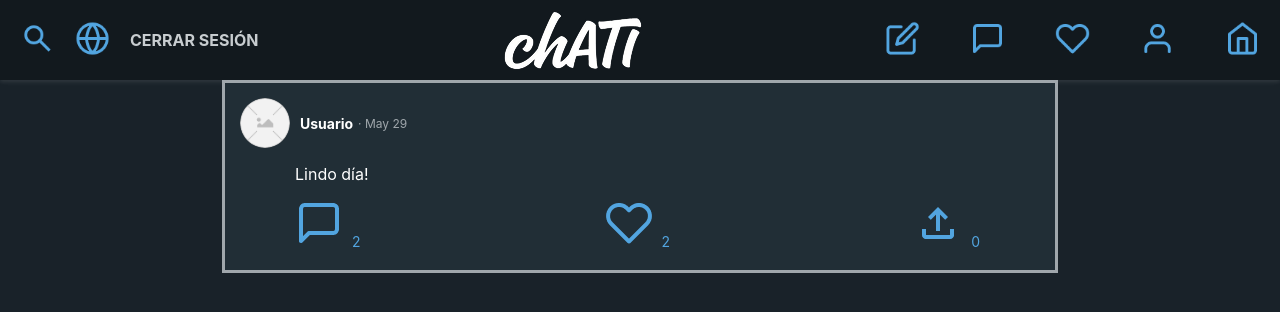
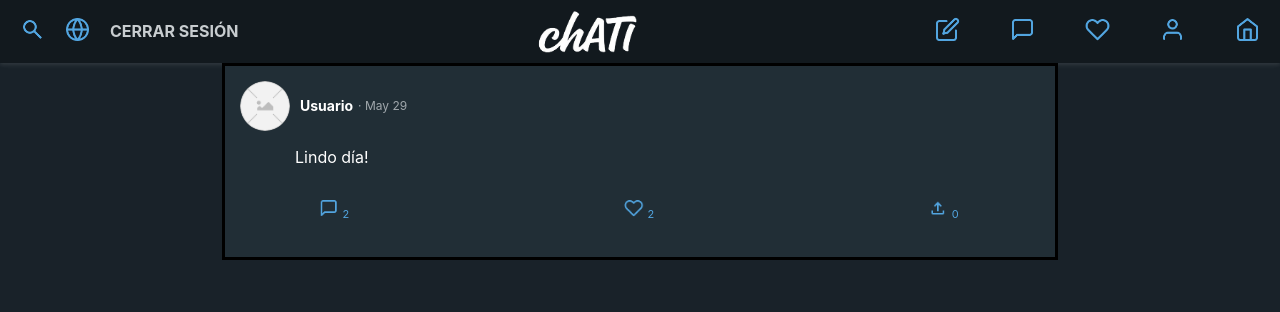
Before and after one commit to Guarheos/RedSocial_ATI, a Django app: page /chati in a window 1280 px wide. Shown: the top 312 px of the page. Run offline with Django 5.2, Linux system fonts and the light colour scheme.

Commit message:
Mas arreglos en el estilo general

```diff
--- a/chati/static/css/style.css
+++ b/chati/static/css/style.css
@@ -43,16 +43,16 @@ body{
 #LogInSearchIcon {
     display: inline-block;
     background-image: url(../images/Search.png);
-    width: 35px;
-    height: 35px;
+    width: 25px;
+    height: 25px;
     background-size: cover;
 }
 
 #LogInBackIcon {
     display: none;
     background-image: url(../images/Back.png);
-    width: 35px;
-    height: 35px;
+    width: 25px;
+    height: 25px;
     background-size: cover;
     margin-left: -15px;
 }
@@ -61,8 +61,8 @@ body{
     display: inline-block;
     content: "";
     background-image: url(../images/Globe.png);
-    width: 35px;
-    height: 35px;
+    width: 25px;
+    height: 25px;
     background-size: cover;
 }
 
@@ -78,40 +78,40 @@ body{
 #LogInPublishIcon {
     display: inline-block;
     background-image: url(../images/Publish.png);
-    width: 35px;
-    height: 35px;
+    width: 25px;
+    height: 25px;
     background-size: cover;
 }
 
 #LogInChatIcon {
     display: inline-block;
     background-image: url(../images/Chat.png);
-    width: 35px;
-    height: 35px;
+    width: 25px;
+    height: 25px;
     background-size: cover;
 }
 
 #LogInLikeIcon {
     display: inline-block;
     background-image: url(../images/Heart.png);
-    width: 35px;
-    height: 35px;
+    width: 25px;
+    height: 25px;
     background-size: cover;
 }
 
 #LogInProfileIcon {
     display: inline-block;
     background-image: url(../images/User.png);
-    width: 35px;
-    height: 35px;
+    width: 25px;
+    height: 25px;
     background-size: cover;
 }
 
 #LogInHomeIcon {
     display: inline-block;
     background-image: url(../images/Home.png);
-    width: 35px;
-    height: 35px;
+    width: 25px;
+    height: 25px;
     background-size: cover;
 }
 
@@ -198,6 +198,11 @@ body{
     background-size: cover;
 }
 
+#LPLogo {
+    width: 100px; /* Ajusta este valor al tamaño que desees */
+    height: auto; /* 'auto' mantiene la proporción para que no se deforme */
+}
+
 #LPLogin, #LPSignin {
     color: #C8CDD0;
     text-decoration: none;
@@ -220,7 +225,7 @@ body{
 
   .MPpost {
     background-color: #212E36;
-    border: 3px solid #A0A7AC;
+    border: 3px solid #000000;
     padding: 15px;
     width: 800px;
   }
@@ -268,11 +273,13 @@ body{
 
 
   .MPpost-actions span {
-    cursor: pointer;
-    padding: 5px 5px;
-    border-radius: 6px;
-    transition: background-color 0.3s;
-    color: #52A5E0;
+      cursor: pointer;
+      padding: 5px 5px;
+      border-radius: 6px;
+      transition: background-color 0.3s;
+      color: #52A5E0;
+      transform: scale(0.4); /* Escala general reducida */
+      font-size: 1.4em; /* Aumenta el tamaño del texto (ajusta el valor) */
   }
 
   .MPpost-actions span:hover {
```
Also changed, not shown: other parts of chati/static/css/style.css (+13 -13 lines).
